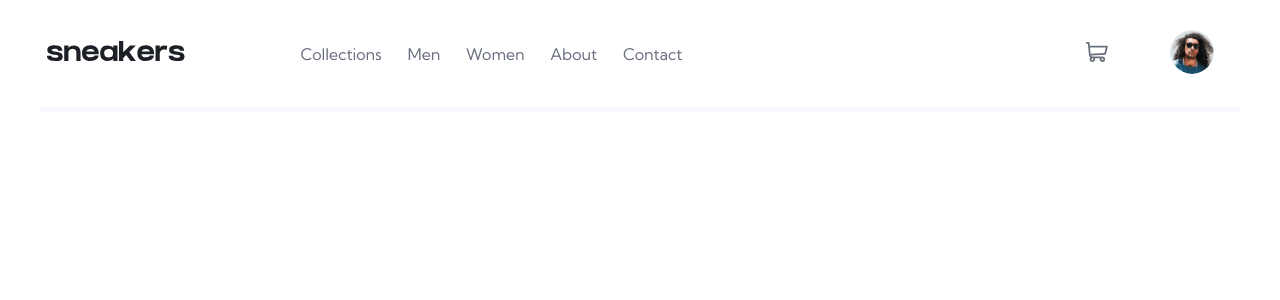
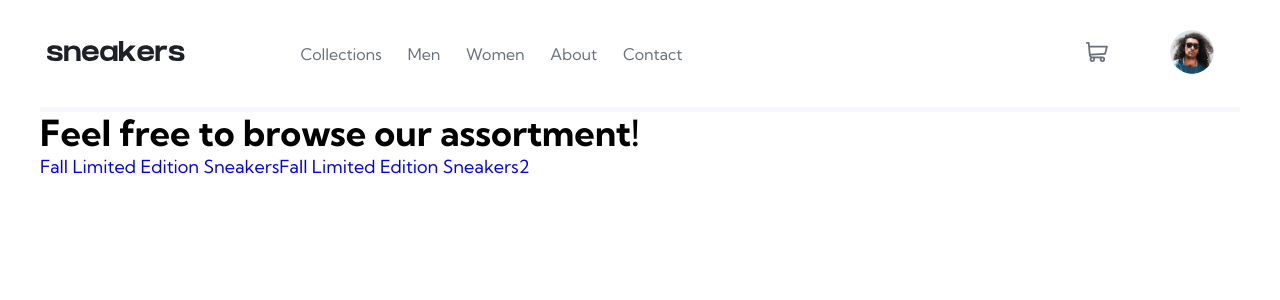
Before and after one commit to kimi1723/E-commerce-product-page-Frontend-Mentor, a React (Create React App) app in the folder my-app/: page / in a window 1280 px wide. Shown: the top 300 px of the page. Built offline with nearby package versions, Linux system fonts and the light colour scheme.

Commit message:
fake home page no styling

```diff
--- a/my-app/src/App.js
+++ b/my-app/src/App.js
@@ -3,6 +3,7 @@ import { createBrowserRouter, RouterProvider } from 'react-router-dom';
 import { useDispatch } from 'react-redux';
 import { detectDeviceTypeActions } from './store/detectDeviceType-slice';
 import RootPage from './pages/Root';
+import HomePage from './pages/Home';
 import ErrorPage from './pages/Error';
 import ProductPage from './pages/Product';
 import LightboxPage from './pages/Lightbox';
@@ -15,6 +16,7 @@ const router = createBrowserRouter([
 		element: <RootPage />,
 		errorElement: <ErrorPage />,
 		children: [
+			{ index: true, element: <HomePage /> },
 			{
 				path: '/products/:id',
 				element: <ProductPage />,
--- /dev/null
+++ b/my-app/src/components/home/Home.js
@@ -0,0 +1,31 @@
+import { Link } from 'react-router-dom';
+import Wrapper from '../ui/Wrapper';
+
+import classes from './Home.module.css';
+
+const Home = () => {
+	const DUMMY_PRODUCTS = [
+		{
+			address: 'product-1',
+			title: 'Fall Limited Edition Sneakers',
+		},
+		{ address: 'product-2', title: 'Fall Limited Edition Sneakers2' },
+	];
+
+	const products = DUMMY_PRODUCTS.map(product => (
+		<Link key={Math.random()} to={`products/${product.address}`}>
+			{product.title}
+		</Link>
+	));
+
+	return (
+		<Wrapper>
+			<main className={classes.main}>
+				<h1>Feel free to browse our assortment!</h1>
+				{products}
+			</main>
+		</Wrapper>
+	);
+};
+
+export default Home;
--- a/my-app/src/components/layout/Header.js
+++ b/my-app/src/components/layout/Header.js
@@ -51,7 +51,7 @@ const Header = () => {
 					</div>
 				)}
 
-				<Link to="#" className={classes['logo-link']}>
+				<Link to="/" className={classes['logo-link']}>
 					<img src={logo} alt="sneakers" className={classes.logo} />
 				</Link>
 
--- /dev/null
+++ b/my-app/src/pages/Home.js
@@ -0,0 +1,7 @@
+import Home from '../components/home/Home';
+
+const HomePage = () => {
+	return <Home />;
+};
+
+export default HomePage;
```
Also changed, not shown: my-app/src/store/products-slice.js (added, +56 -0 lines), my-app/src/components/home/Home.module.css (added).
